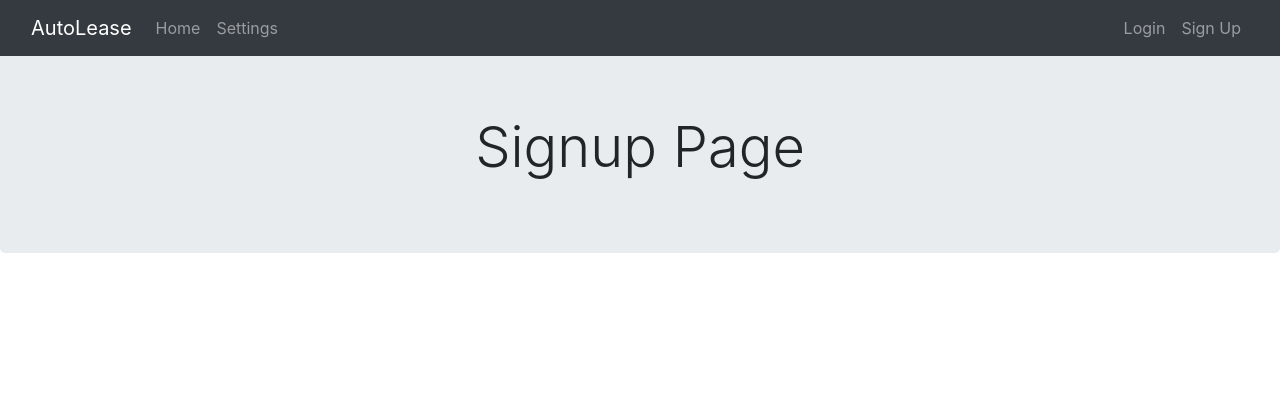
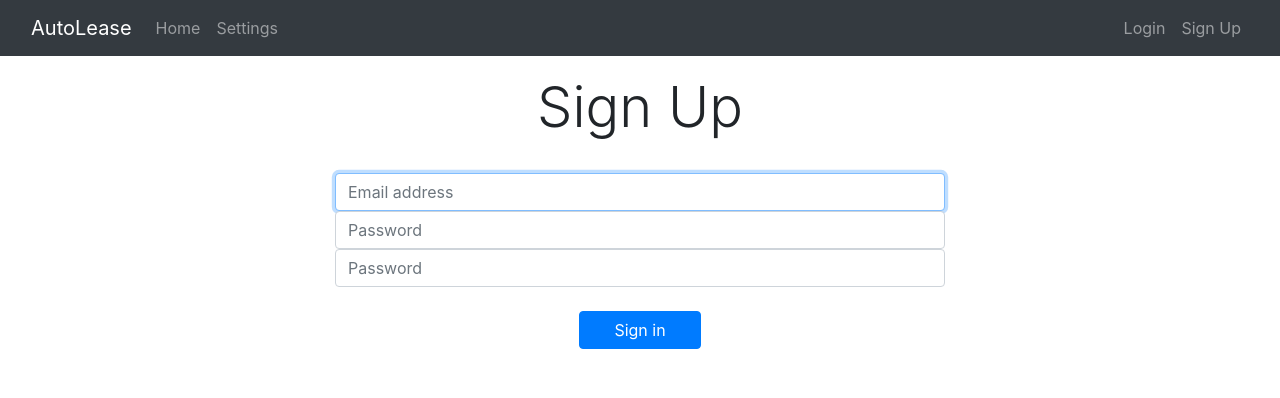
Before and after one commit to SpencerMcMurray/AutoLease, a Flask app: page /signup in a window 1280 px wide. Shown: the top 398 px of the page. Run offline with Flask 2, Linux system fonts and the light colour scheme; some libraries are stand-ins or nearby versions.

Commit message:
Updated sign up and login, and started to add database support;

```diff
--- /dev/null
+++ b/functions/database_ops.py
@@ -0,0 +1 @@
+from database import Database
--- a/templates/signup.html
+++ b/templates/signup.html
@@ -1,8 +1,15 @@
 {% extends "outline.html" %}
-{% block body %}
-<body>
-    <div class="jumbotron">
-        <h1 class="display-4" style="text-align: center;">Signup Page</h1>
-    </div>
+{% block body %}<br>
+<body class="container text-center" style="width: 50%;">
+    <form class="form-signin">
+        <h1 class="display-4">Sign Up</h1><br>
+        <label for="inputEmail" class="sr-only">Email address</label>
+        <input type="email" id="inputEmail" class="form-control" placeholder="Email address" required="" autofocus="">
+        <label for="inputPassword" class="sr-only">Password</label>
+        <input type="password" id="inputPassword" class="form-control" placeholder="Password" required="">
+        <label for="retypePassword" class="sr-only">Retype Password</label>
+        <input type="password" id="retypePassword" class="form-control" placeholder="Password" required=""><br>
+        <button class="btn btn-md btn-primary btn-block" type="submit" style="width: 20%; margin: 0 auto;">Sign in</button>
+    </form>
 </body>
 {% endblock body %}
```
Also changed, not shown: functions/database.py (added, +14 -0 lines), templates/login.html (+4 -8 lines).
